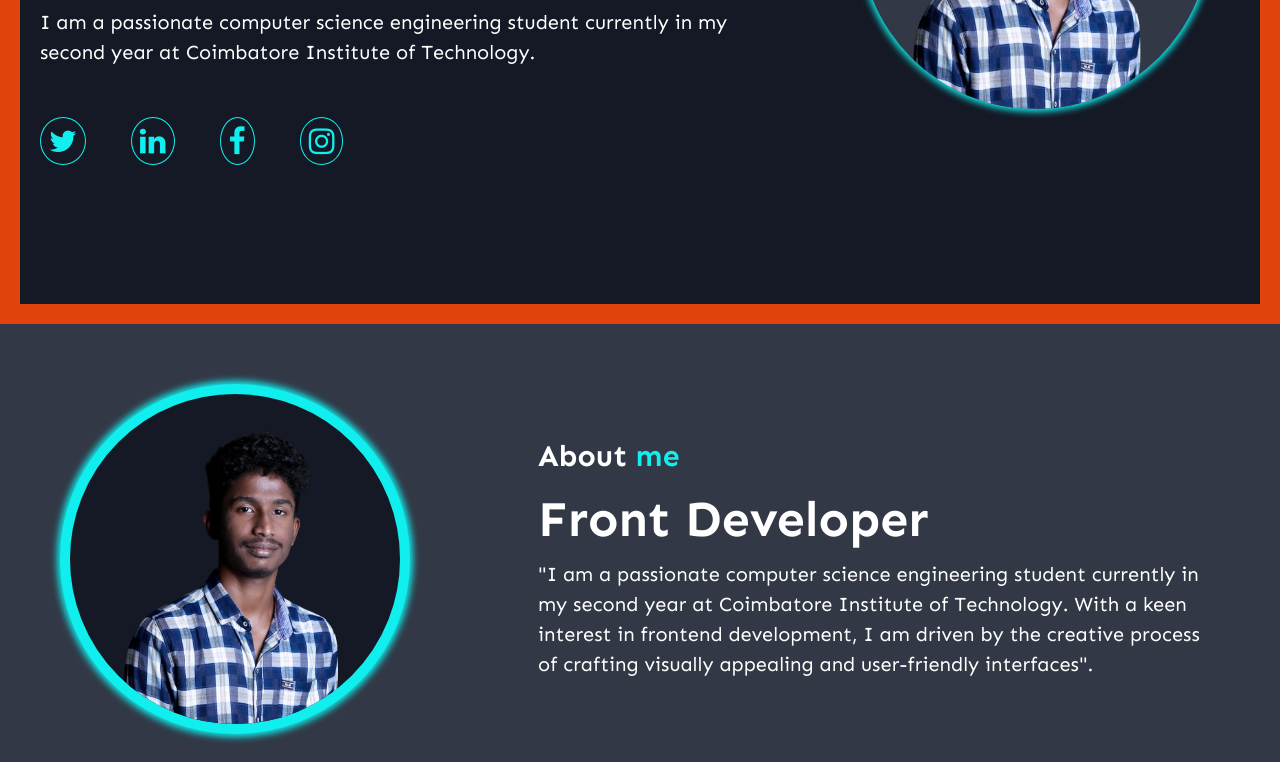
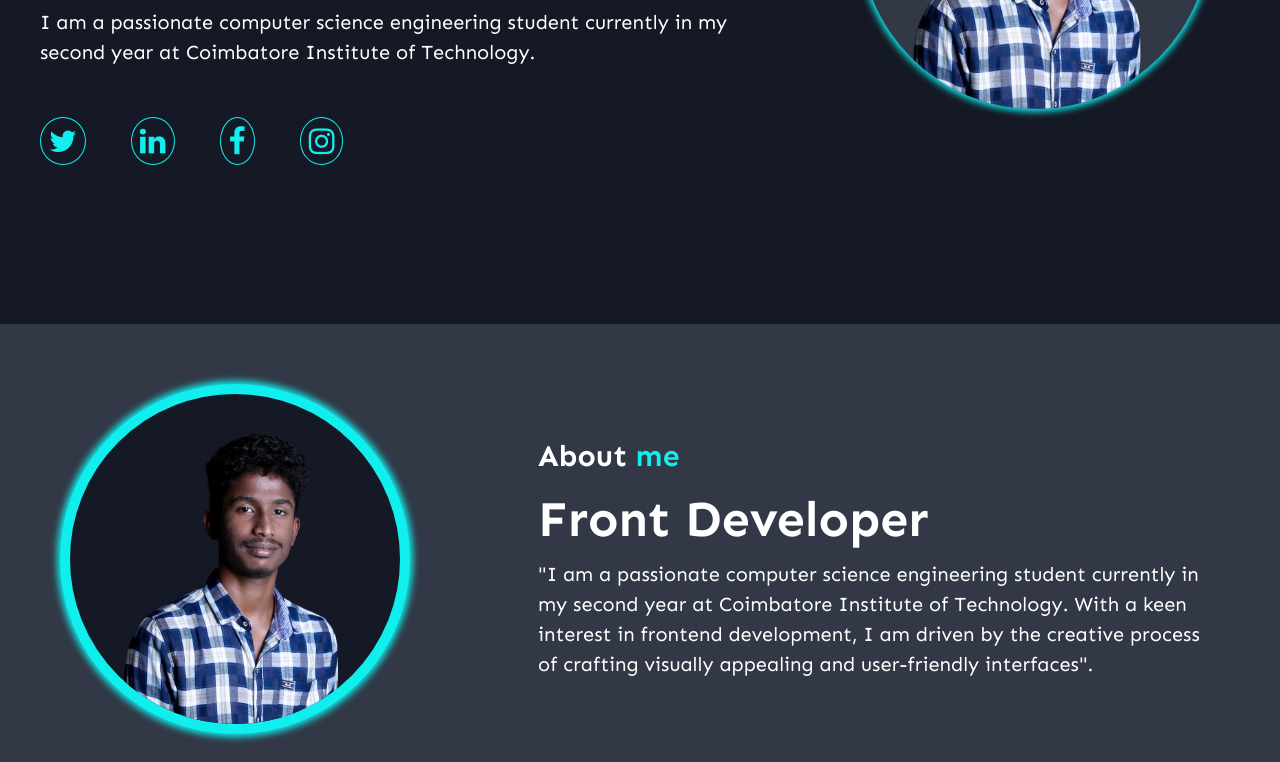
Before and after one commit to Balaji02Venkatachalam/Portfolio, a plain HTML site: page index.html in a window 1280 px wide. Shown: the part 506-1268 px from the top of the page. Drawn offline with nearby package versions, Linux system fonts and the light colour scheme; a script that the page names is missing.

Commit message:
restore to og version

```diff
--- a/style.css
+++ b/style.css
@@ -1,6 +1,6 @@
 .html{
 
-    background-color: #e0430e !important;
+    background-color: #151925 !important;
 }
 .reveal{
     opacity:0;
@@ -13,7 +13,7 @@ html{
     scroll-behavior: smooth !important;
 }
 body{
-    background-color: #e0430e;
+    background-color: #151925;
 }
 a{
     text-decoration: none;
```
